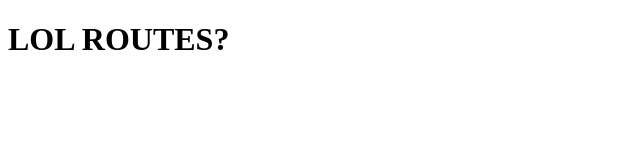
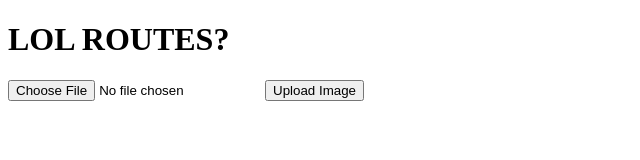
Before and after one commit to IvanKelber/Closure, a website: page lol.html in a window 1280 px wide. Shown: the whole page, without its empty margins (0-640 px from the left). Drawn offline with Linux system fonts and the light colour scheme.

```diff
--- a/lol.html
+++ b/lol.html
@@ -5,5 +5,13 @@
   </title>
   <body>
     <h1>LOL ROUTES?</h1>
+    <form id        =  "uploadForm"
+         enctype   =  "multipart/form-data"
+         action    =  "/api/photo"
+         method    =  "post">
+      <input type="file" name="userPhoto" />
+      <input type="submit" value="Upload Image" name="submit">
+    </form>
+
   </body>
 </html>
--- a/package.json
+++ b/package.json
@@ -2,6 +2,7 @@
   "dependencies": {
     "express": "^4.14.1",
     "fs": "0.0.1-security",
+    "multer": "^1.3.0",
     "pdf2json": "^1.1.7"
   }
 }
```
